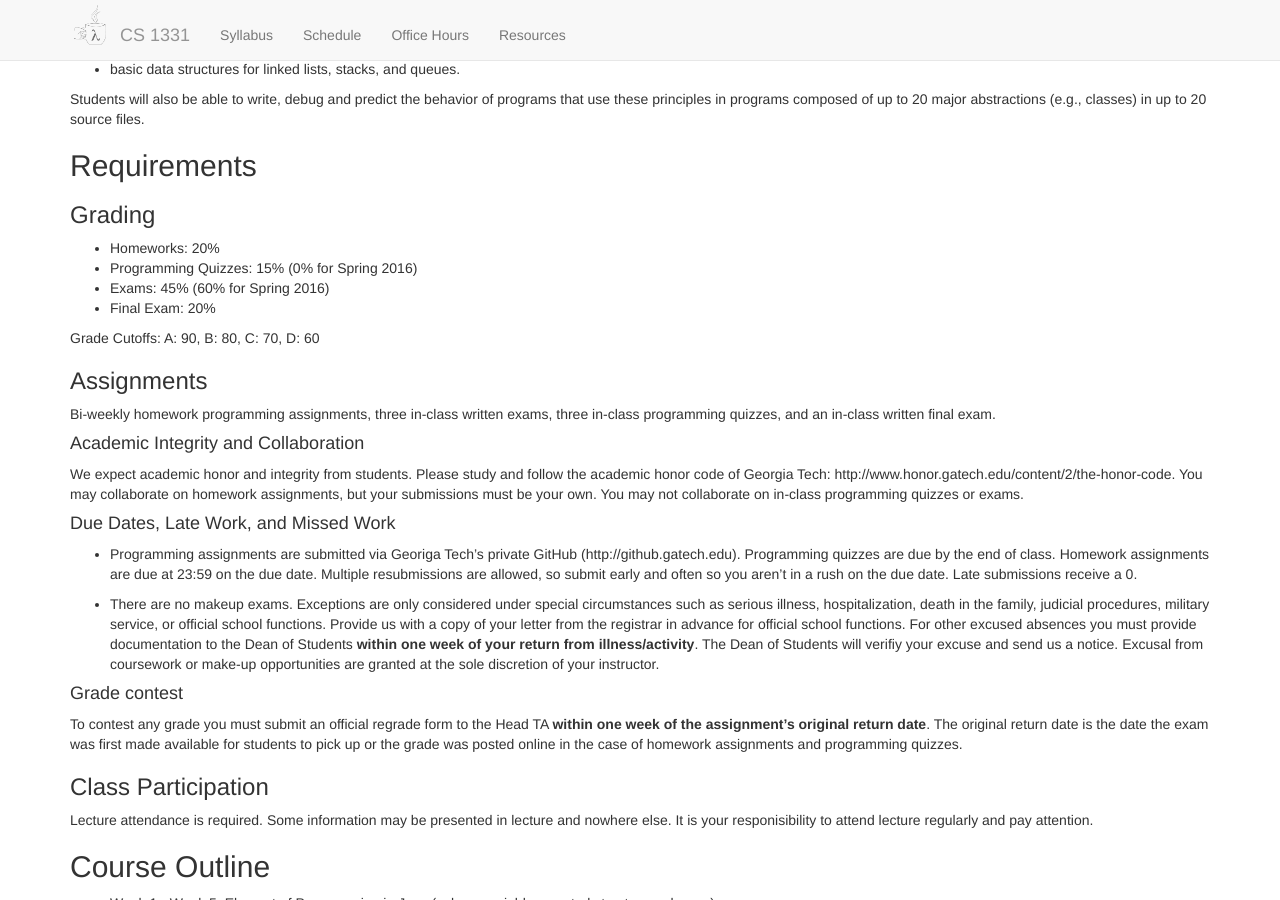
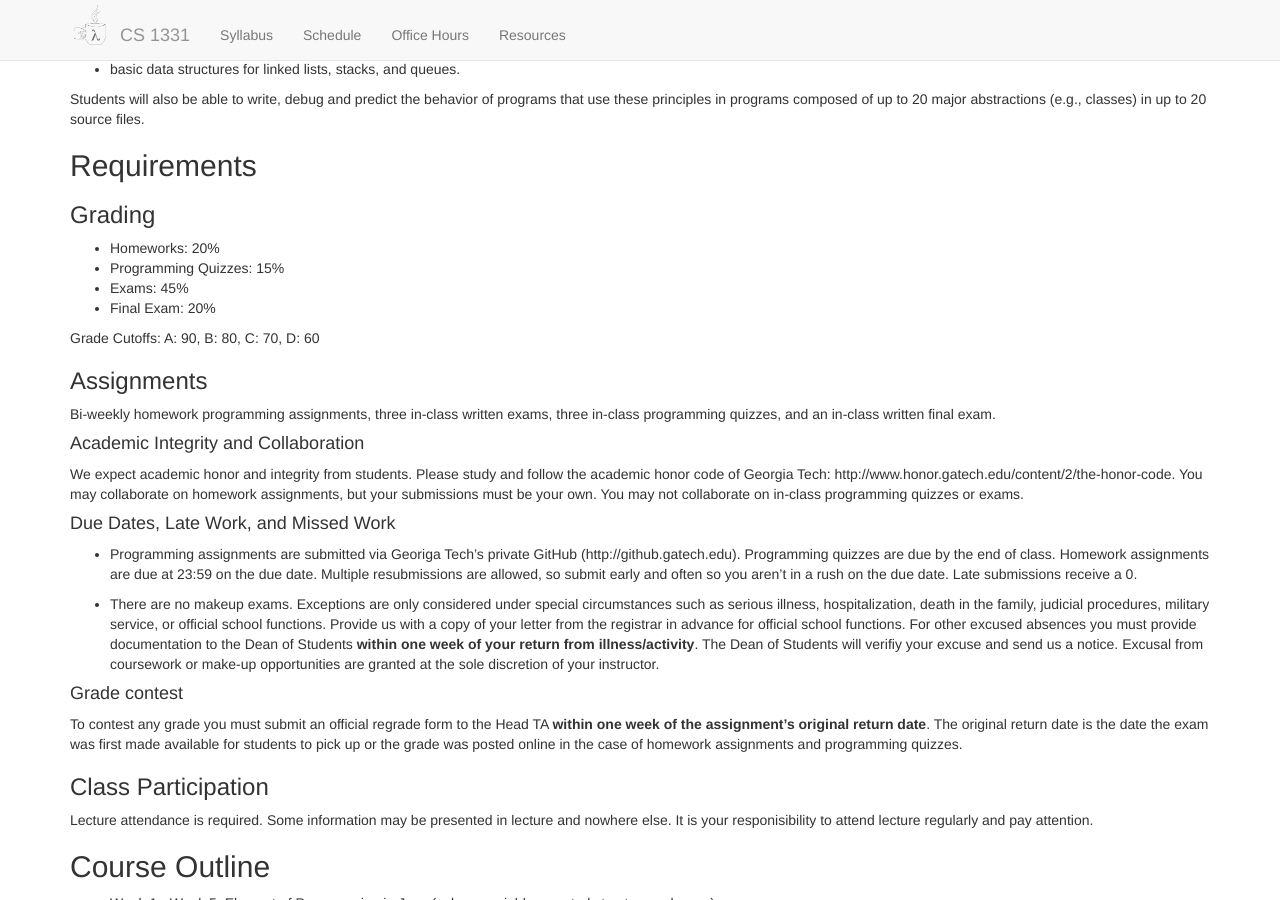
Before and after one commit to cs1331/cs1331.github.io.old, a Jekyll site: the page built from syllabus.html, in a window 1280 px wide and 900 px high, scrolled down 650 px. Built offline with Jekyll 4.4.1, drawn with Linux system fonts in a browser that asks for light colours; nearby versions of some CDN libraries.

Commit message:
Remove Spring 2016 notes in Grading section

```diff
--- a/_includes/CS1331.md
+++ b/_includes/CS1331.md
@@ -34,8 +34,8 @@ Students will also be able to write, debug and predict the behavior of programs
 ### Grading
 
 * Homeworks: 20%
-* Programming Quizzes: 15% (0% for Spring 2016)
-* Exams: 45% (60% for Spring 2016)
+* Programming Quizzes: 15%
+* Exams: 45%
 * Final Exam: 20%
 
 Grade Cutoffs: A: 90, B: 80, C: 70, D: 60
```
